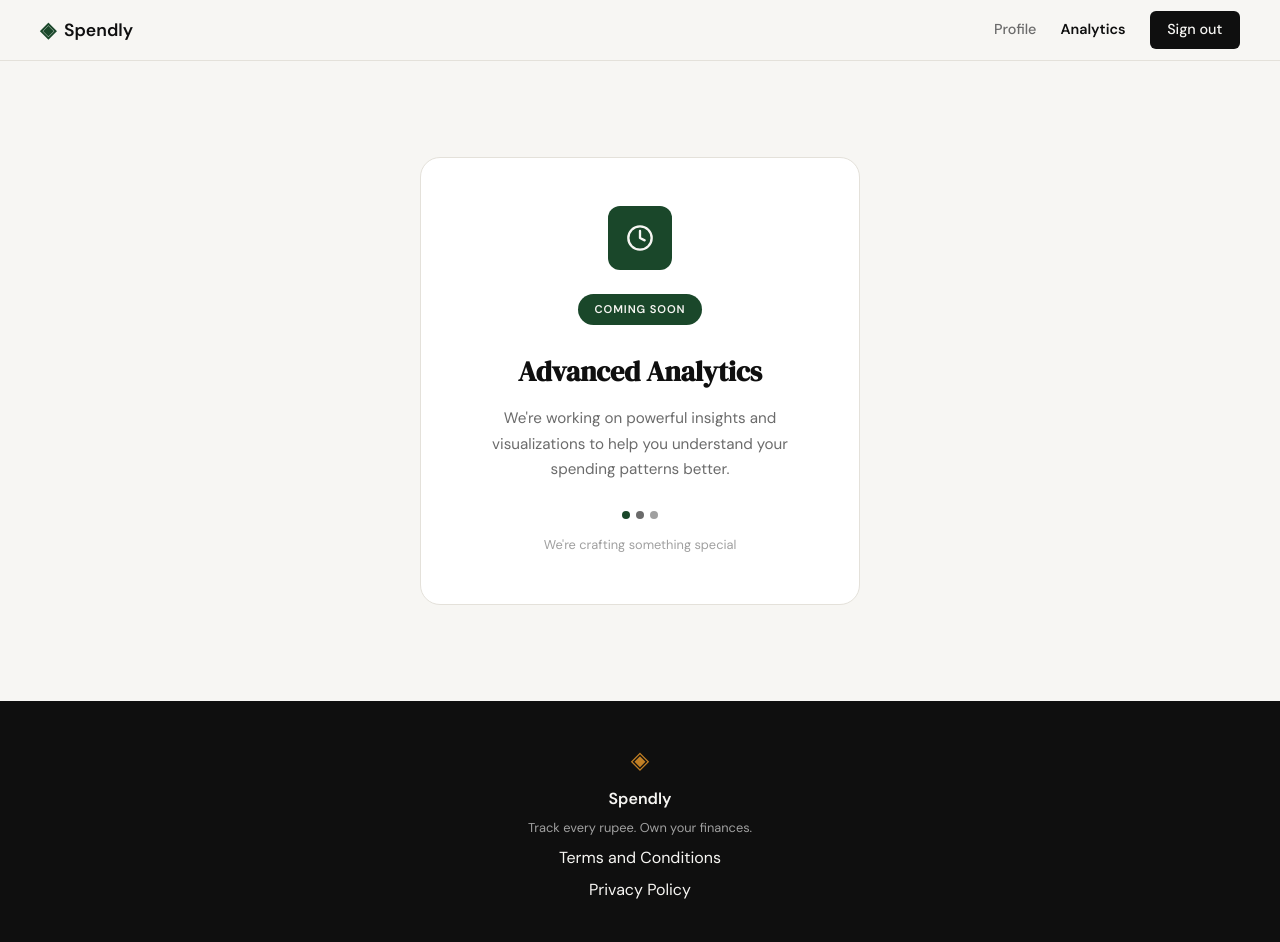
After one commit to surajrao2003/spendly, a Flask app: page /analytics in a window 1280 px wide. The commit adds this page. Run offline with Flask 3, Linux system fonts and the light colour scheme; the visitor is signed in with stand-in values (Sample User, id 1).

Commit message:
add coming soon page

```diff
--- a/app.py
+++ b/app.py
@@ -91,6 +91,14 @@ def login():
         return redirect(url_for("profile"))
 
     return render_template("login.html")
+
+
+@app.route("/analytics")
+def analytics():
+    if "user_id" not in session:
+        return redirect(url_for("login"))
+
+    return render_template("analytics.html")
 
 
 @app.route("/logout")
--- /dev/null
+++ b/static/css/analytics.css
@@ -0,0 +1,69 @@
+/* ------------------------------------------------------------------ */
+/* Analytics — Coming Soon                                             */
+/* ------------------------------------------------------------------ */
+
+.coming-soon-card {
+    padding: 3rem 2.5rem;
+}
+
+.coming-soon-icon {
+    width: 64px;
+    height: 64px;
+    margin: 0 auto 1.5rem;
+    border-radius: var(--radius-md);
+    background: var(--accent);
+    color: var(--paper);
+    display: flex;
+    align-items: center;
+    justify-content: center;
+}
+
+.coming-soon-badge {
+    display: inline-block;
+    background: var(--accent);
+    color: var(--paper);
+    font-size: 0.7rem;
+    font-weight: 600;
+    letter-spacing: 0.08em;
+    text-transform: uppercase;
+    padding: 0.4rem 1rem;
+    border-radius: 999px;
+    margin-bottom: 1.5rem;
+}
+
+.coming-soon-title {
+    font-family: var(--font-display);
+    font-size: 1.75rem;
+    color: var(--ink);
+    margin-bottom: 0.75rem;
+}
+
+.coming-soon-body {
+    font-size: 0.95rem;
+    color: var(--ink-muted);
+    line-height: 1.7;
+    max-width: 380px;
+    margin: 0 auto 1.75rem;
+}
+
+.coming-soon-dots {
+    display: flex;
+    justify-content: center;
+    gap: 0.4rem;
+    margin-bottom: 1rem;
+}
+
+.coming-soon-dots .dot {
+    width: 8px;
+    height: 8px;
+    border-radius: 50%;
+    background: var(--accent);
+}
+
+.coming-soon-dots .dot:nth-child(2) { background: var(--ink-muted); }
+.coming-soon-dots .dot:nth-child(3) { background: var(--ink-faint); }
+
+.coming-soon-footnote {
+    font-size: 0.8rem;
+    color: var(--ink-faint);
+}
--- a/static/css/style.css
+++ b/static/css/style.css
@@ -103,6 +103,8 @@ a { color: inherit; text-decoration: none; }
 
 .nav-links a { color: var(--ink-muted); transition: color 0.2s; }
 .nav-links a:hover { color: var(--ink); }
+
+.nav-links a.nav-active { color: var(--ink); font-weight: 600; }
 
 .nav-cta {
     background: var(--ink) !important;
--- /dev/null
+++ b/templates/analytics.html
@@ -0,0 +1,42 @@
+{% extends "base.html" %}
+
+{% block title %}Analytics — Spendly{% endblock %}
+
+{% block head %}
+<link rel="stylesheet" href="{{ url_for('static', filename='css/analytics.css') }}">
+{% endblock %}
+
+{% block content %}
+
+<section class="auth-section">
+    <div class="auth-container">
+
+        <div class="profile-card coming-soon-card">
+            <div class="coming-soon-icon">
+                <svg xmlns="http://www.w3.org/2000/svg" width="28" height="28" viewBox="0 0 24 24" fill="none" stroke="currentColor" stroke-width="2" stroke-linecap="round" stroke-linejoin="round">
+                    <circle cx="12" cy="12" r="10"></circle>
+                    <polyline points="12 6 12 12 16 14"></polyline>
+                </svg>
+            </div>
+
+            <span class="coming-soon-badge">Coming Soon</span>
+
+            <h1 class="coming-soon-title">Advanced Analytics</h1>
+            <p class="coming-soon-body">
+                We're working on powerful insights and visualizations
+                to help you understand your spending patterns better.
+            </p>
+
+            <div class="coming-soon-dots">
+                <span class="dot"></span>
+                <span class="dot"></span>
+                <span class="dot"></span>
+            </div>
+
+            <p class="coming-soon-footnote">We're crafting something special</p>
+        </div>
+
+    </div>
+</section>
+
+{% endblock %}
--- a/templates/base.html
+++ b/templates/base.html
@@ -21,6 +21,7 @@
             <div class="nav-links">
                 {% if logged_in %}
                 <a href="{{ url_for('profile') }}">Profile</a>
+                <a href="{{ url_for('analytics') }}" class="{{ 'nav-active' if request.endpoint == 'analytics' else '' }}">Analytics</a>
                 <a href="{{ url_for('logout') }}" class="nav-cta">Sign out</a>
                 {% else %}
                 <a href="{{ url_for('login') }}">Sign in</a>
```
Also changed, not shown: CLAUDE.md (+28 -7 lines), 1 other file.
